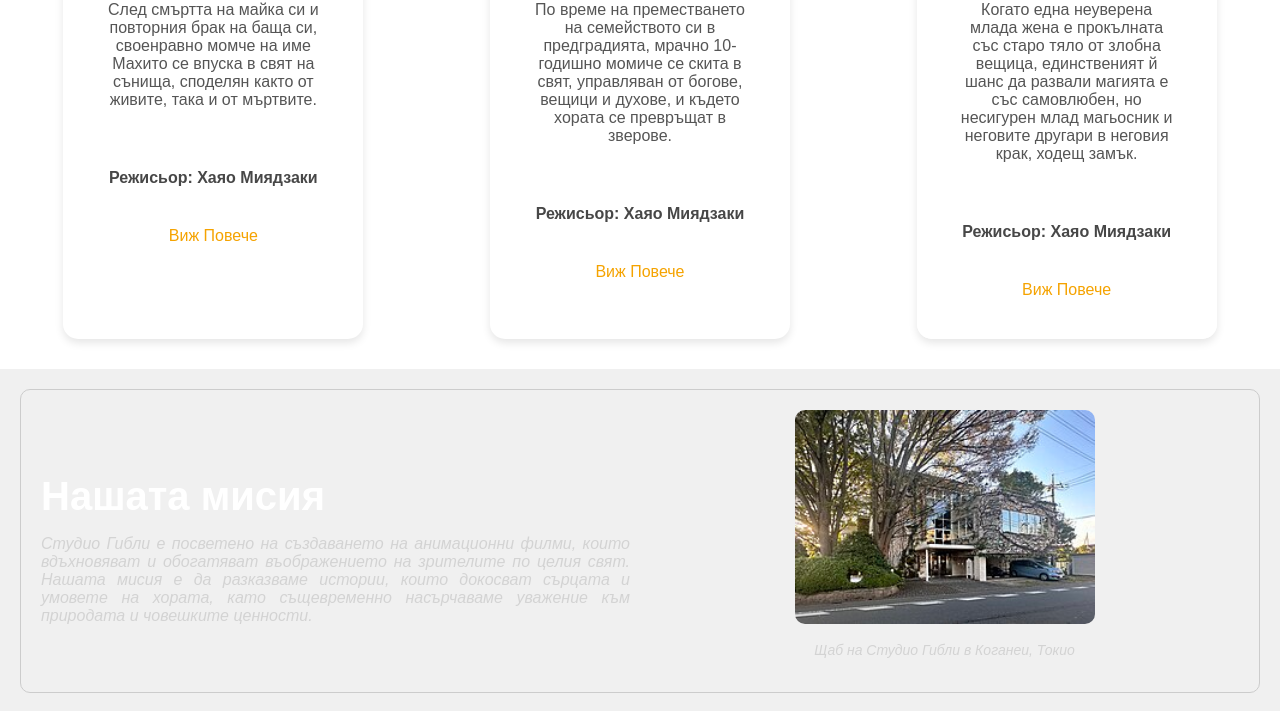
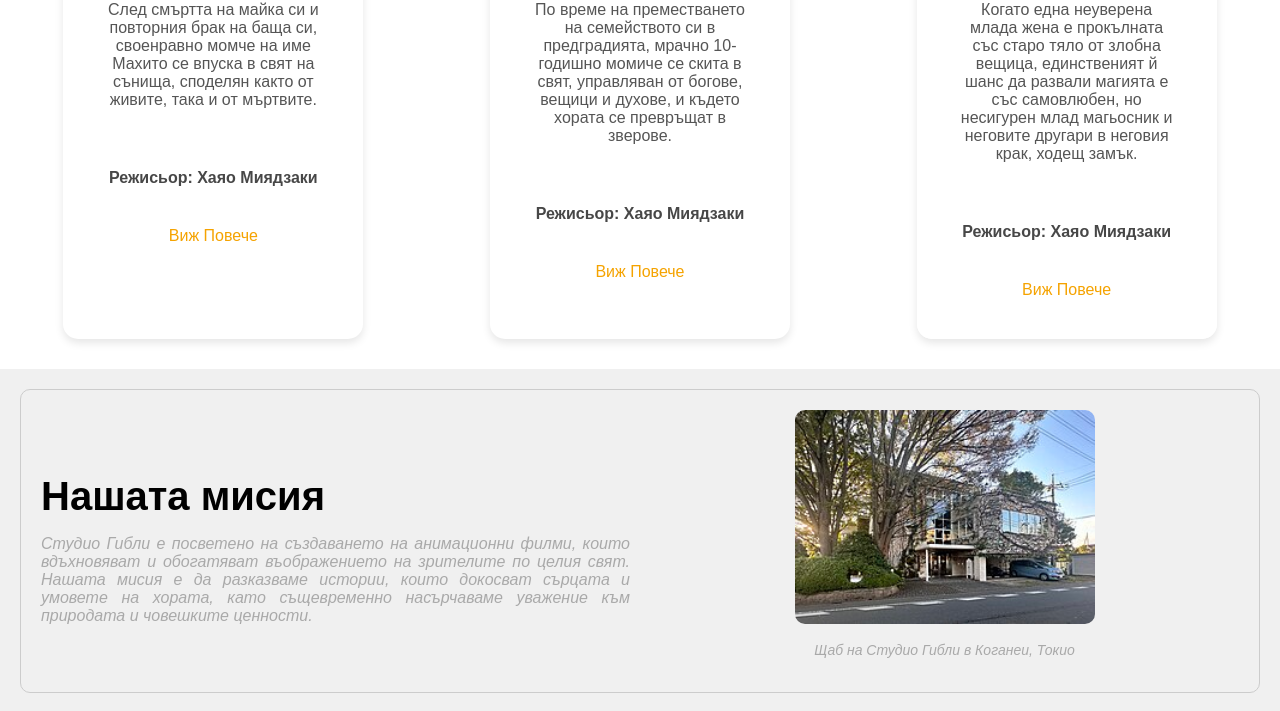
Before and after one commit to EmyTY/Studio-Ghibli, a plain HTML site: page index.html in a window 1280 px wide. Shown: the part 1220-1931 px from the top of the page. Drawn offline with Linux system fonts and the light colour scheme.

Commit message:
Update styles.css

```diff
--- a/styles.css
+++ b/styles.css
@@ -220,18 +220,18 @@ footer a.active {
 .mission-text h2{
     text-align: justify;
     font-size: 40px;
-    color: white;
+    color: black;
     margin-bottom: 10px;
     font-weight: bold;
 }
 .p-mission{
     text-align: justify;
-    color: lightgrey;
+    color: darkgrey;
     font-style: italic;
 }
 .p-caption{
     text-align: center;
-    color: lightgrey;
+    color: darkgrey;
     font-size: 14px;
     font-style: italic;
 }
```
